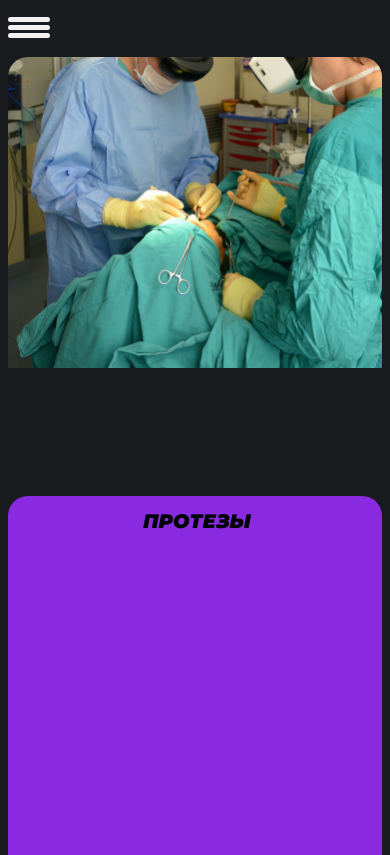
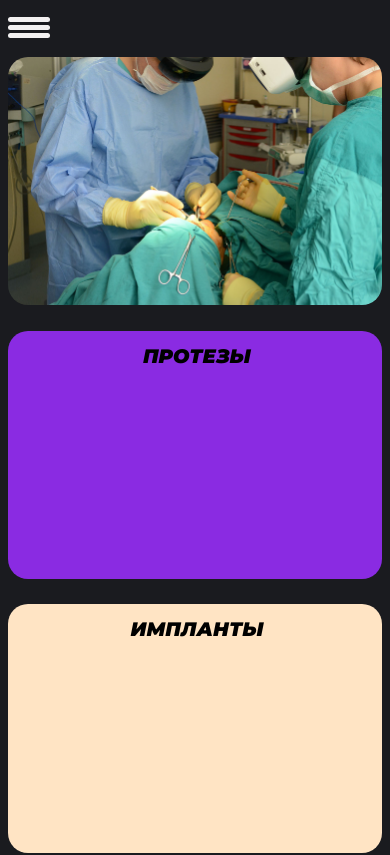
Before and after one commit to VladimirAgishe/VladimirAgishev.github.io, a plain HTML site: page index.html in a window 390 px wide. Shown: the top 855 px of the page. Drawn offline with Linux system fonts and the light colour scheme.

Commit message:
Update style.css

```diff
--- a/style.css
+++ b/style.css
@@ -196,9 +196,7 @@
   }
 
 @media screen and (max-width:1200px){
-    .container{
-        max-width: 970px;
-    }
+
     .text{
       font-size: 4vw;
     }
@@ -213,9 +211,7 @@
 }
 
 @media screen and (max-width:992px){
-    .container{
-        max-width: 750px;
-    }
+
     .block_big{
         background: url('Photo/surg.jpg') 0px 0px/auto 100% no-repeat;
     }
@@ -249,3 +245,19 @@
 
 
 }
+
+@media screen and (max-width: 564px){
+  .block_big{
+    width: 100%;
+    height: 30%;
+    margin-right: 0px;
+    background: url('Photo/surg.jpg') 0px -250px/100% auto no-repeat;
+}
+.block_small{
+  margin-top: 1.5vh;
+  width: 99%;
+  float: left;
+  height: 30%;
+}
+
+}
```
